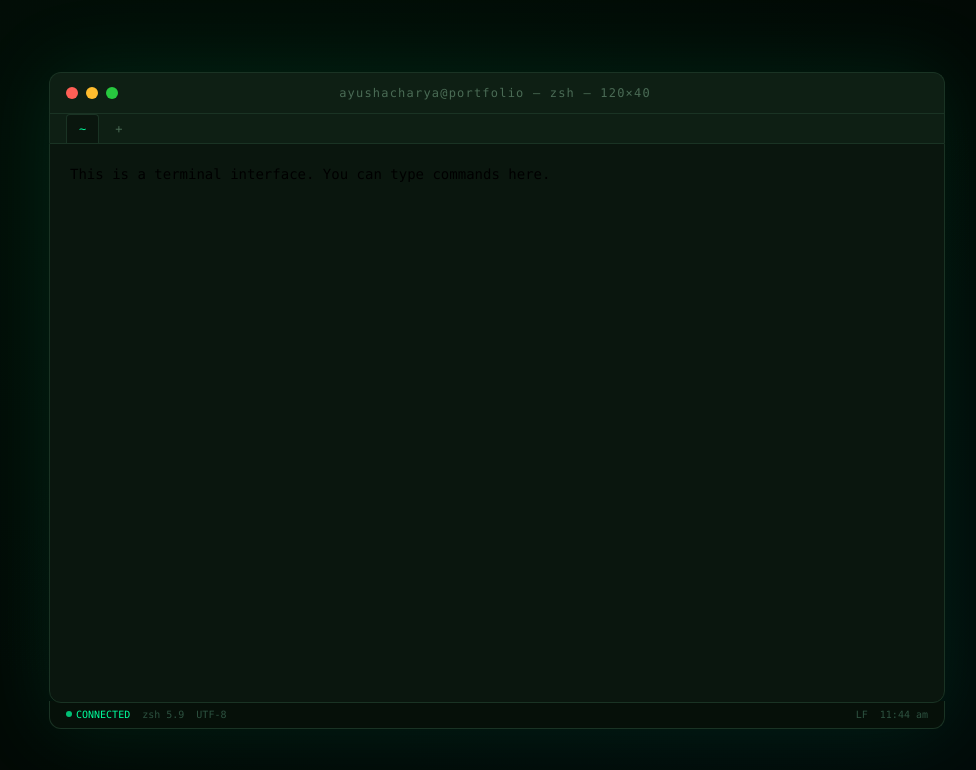
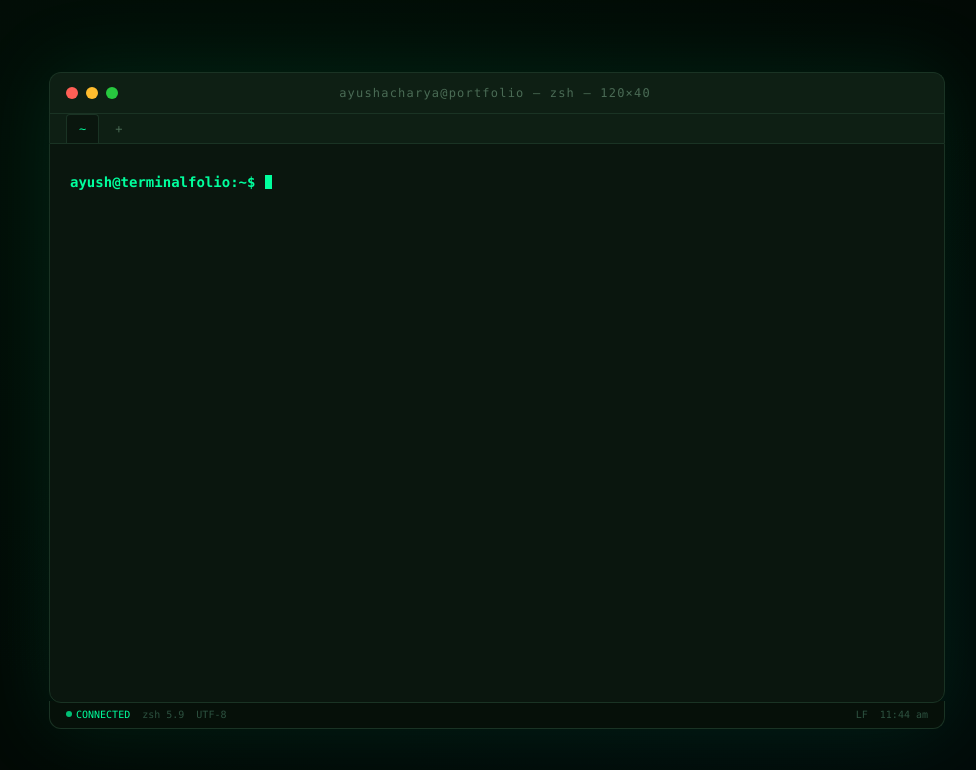
Before and after one commit to ig-ayush/terminalFolio, a React (Vite) app: page / in a window 1280 px wide. Shown: the top 770 px of the page, without its empty margins (143-1119 px from the left). Built offline with nearby package versions, Linux system fonts and the light colour scheme.

Commit message:
Input and output of the terminla with cmds

```diff
--- a/src/components/commands/commands.jsx
+++ b/src/components/commands/Commands.jsx
@@ -27,7 +27,7 @@ const Link = ({ href, children }) => (
 );
 
 
-const Commands = {
+const COMMANDS = {
      help: () => (
     <div className="space-y-1">
       <p className={`${GREEN} font-bold mb-2`}>╔═══ Available Commands ═══╗</p>
@@ -59,4 +59,4 @@ const Commands = {
   )
 }
 
-export {Commands};
+export {COMMANDS};
--- a/src/components/terminal/TerminalBody.jsx
+++ b/src/components/terminal/TerminalBody.jsx
@@ -1,6 +1,9 @@
 import {useState, useRef} from "react";
+import TerminalOutput from "./TerminalOutput";
+import TerminalInput from "./TerminalInput";
 
 export default function TerminalBody() {
+    const [booted, setBooted] = useState(true);
     const [input, setInput] = useState("");
     const inputRef = useRef(null);
     const containerRef = useRef(null);
@@ -19,7 +22,21 @@ export default function TerminalBody() {
             scrollbarColor: "#1e3a2f transparent",
           }}
         >
-            This is a terminal interface. You can type commands here.
+            <div className="output-block space-y-1">
+            {history.map((entry) => (
+              <TerminalOutput key={entry.id} entry={entry} />
+            ))}
+          </div>
+          <TerminalInput
+            inputRef={inputRef}
+            input={input}
+            setInput={setInput}
+            booted={booted}
+            cmdHistory={cmdHistory}
+            setCmdHistory={setCmdHistory}
+            historyIdx={historyIndex}
+            setHistoryIdx={setHistoryIndex}
+          />
         </div>
     )
 }
--- a/src/components/terminal/TerminalInput.jsx
+++ b/src/components/terminal/TerminalInput.jsx
@@ -1,4 +1,43 @@
-export default function TerminalInput({ inputRef, input, setInput, booted }) {
+import { useCallback } from "react";
+import { COMMANDS } from "../commands/Commands";
+export default function TerminalInput({ inputRef, input, setInput, booted, cmdHistory, setCmdHistory, historyIdx, setHistoryIdx }) {
+    const PROMPT = "ayush@terminalfolio:~$";
+
+    const runCommand = useCallback(
+    (raw) => {
+      const cmd = raw.trim().toLowerCase();
+      if (!cmd) return;
+
+      // Save to command history
+      setCmdHistory((h) => [raw, ...h]);
+      setHistoryIdx(-1);
+
+      if (cmd === "clear") {
+        setHistory([]);
+        return;
+      }
+
+      const handler = COMMANDS[cmd];
+      const output = handler ? (
+        handler()
+      ) : (
+        <div>
+          <p className="text-[#ff5f5f]">
+            bash: <span className="font-semibold">{cmd}</span>: command not found
+          </p>
+          <p className="text-[#6b7280] text-xs mt-1">
+            Type <span className="text-[#00e5ff]">help</span> to see available commands.
+          </p>
+        </div>
+      );
+
+      setHistory((h) => [
+        ...h,
+        { id: Date.now() + Math.random(), prompt: PROMPT, cmd: raw, output },
+      ]);
+    },
+    []
+  );
 
     const onKeyDown = (e) => {
         if (e.key === "Enter") {
@@ -17,9 +56,7 @@ export default function TerminalInput({ inputRef, input, setInput, booted }) {
               <div className="flex-1 relative flex items-center">
                 <span className="text-[#e2e8f0] text-sm break-all">{input}</span>
                 <span
-                  className={`inline-block w-[7px] h-[1em] bg-[#00ff9d] ml-0.5 transition-opacity duration-100 ${
-                    showCursor ? "opacity-100" : "opacity-0"
-                  }`}
+                  className={`inline-block w-[7px] h-[1em] bg-[#00ff9d] ml-0.5 transition-opacity duration-100`}
                   style={{ verticalAlign: "text-bottom" }}
                 />
                 <input
```
